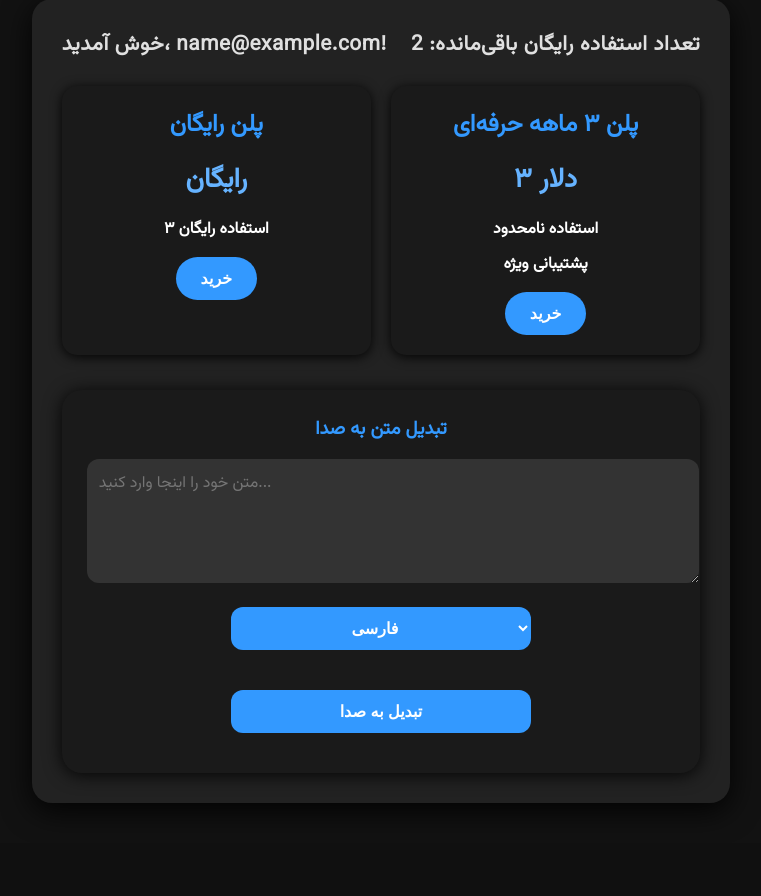
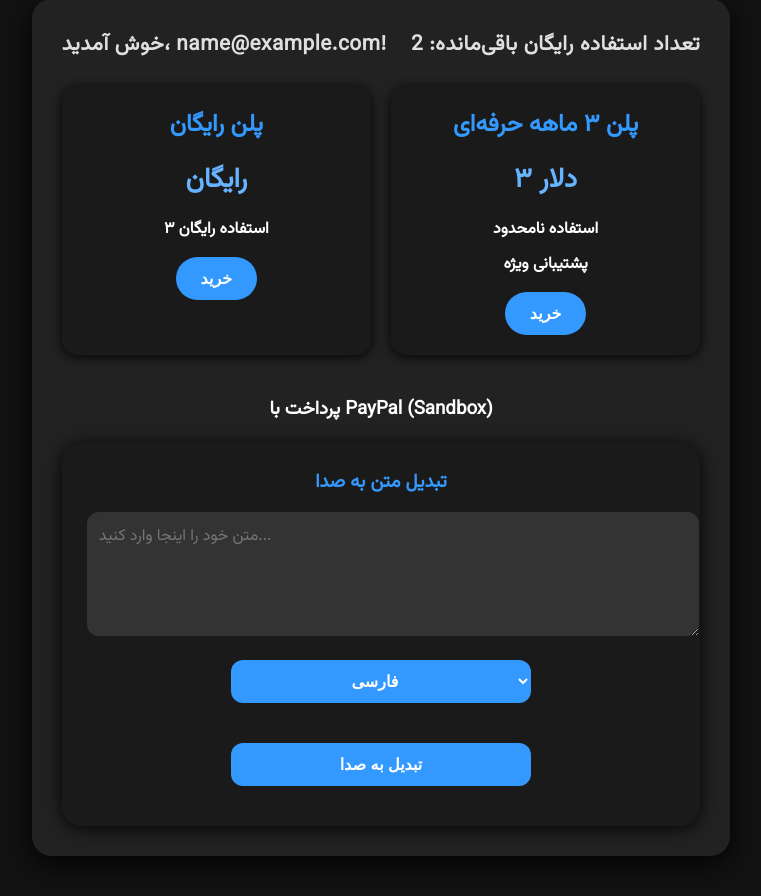
Before and after one commit to ahmadsamimrahmani427/voxir-app, a Flask app: page /app in a window 1280 px wide. Shown: the part 126-1022 px from the top of the page, without its empty margins (259-1020 px from the left). Before the commit the page ends 929 px from the top, so only its background shows below. Run offline with Flask 3, Linux system fonts and the light colour scheme; the visitor is signed in with stand-in values (Sample User, id 1); some libraries are stand-ins or nearby versions.

Commit message:
Update index.html

```diff
--- a/templates/index.html
+++ b/templates/index.html
@@ -246,6 +246,12 @@
             {% endfor %}
         </div>
 
+        <!-- دکمه پرداخت PayPal -->
+        <div style="text-align:center; margin-top: 40px;">
+            <h3>پرداخت با PayPal (Sandbox)</h3>
+            <div id="paypal-button-container"></div>
+        </div>
+
         <div class="tts-section">
             <h3>تبدیل متن به صدا</h3>
             <textarea id="text-input" placeholder="متن خود را اینجا وارد کنید..."></textarea>
@@ -266,6 +272,31 @@
             <div class="error-message" id="error-message"></div>
         </div>
     </main>
+
+    <!-- اضافه کردن SDK و دکمه PayPal -->
+    <script src="https://www.paypal.com/sdk/js?client-id=AVOqX9uegnvQoz6cpoxezjEhv_P1ljaHCq1tt_xSSg_DtEP976IaMzsjGf5OGdttuYUawR21q1H0L2cE&currency=USD"></script>
+    <script>
+        paypal.Buttons({
+            createOrder: function(data, actions) {
+                return actions.order.create({
+                    purchase_units: [{
+                        amount: {
+                            value: '20.00'  // مبلغ پرداختی به دلار (در صورت نیاز تغییر دهید)
+                        }
+                    }]
+                });
+            },
+            onApprove: function(data, actions) {
+                return actions.order.capture().then(function(details) {
+                    alert('پرداخت با موفقیت انجام شد، ' + details.payer.name.given_name + '!');
+                    window.location.href = "/payment-success"; // مسیر پس از پرداخت موفق
+                });
+            },
+            onError: function(err) {
+                alert('خطا در پرداخت: ' + err);
+            }
+        }).render('#paypal-button-container');
+    </script>
 
     <script>
         async function convertTextToSpeech() {
```
